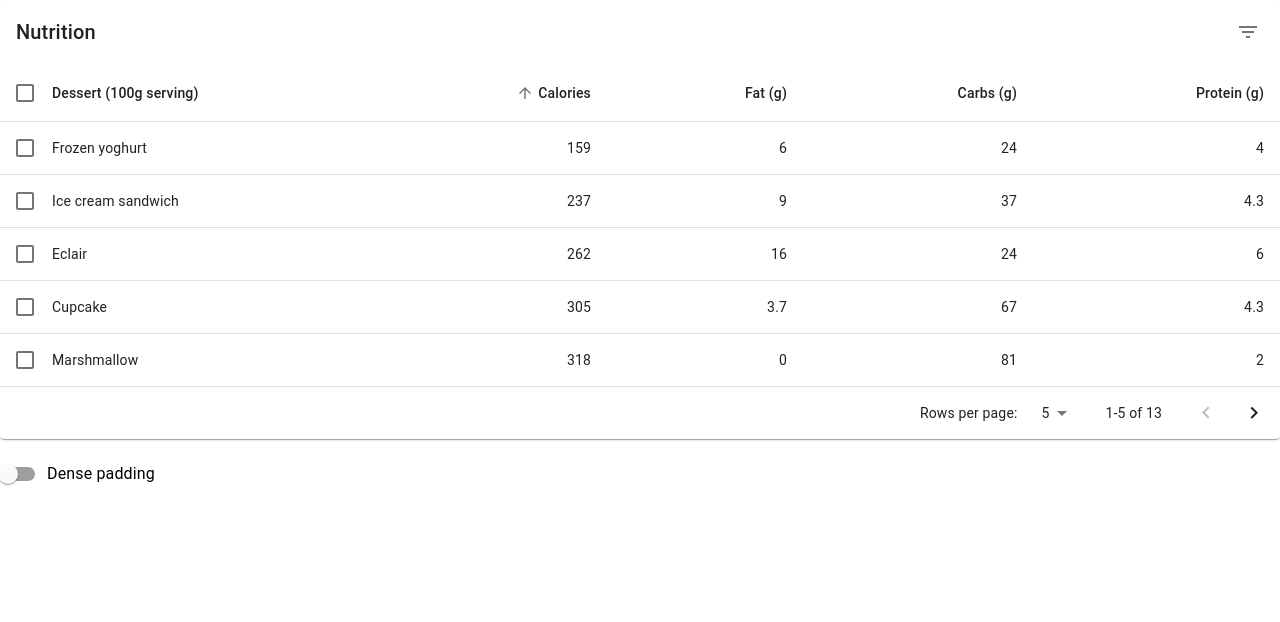
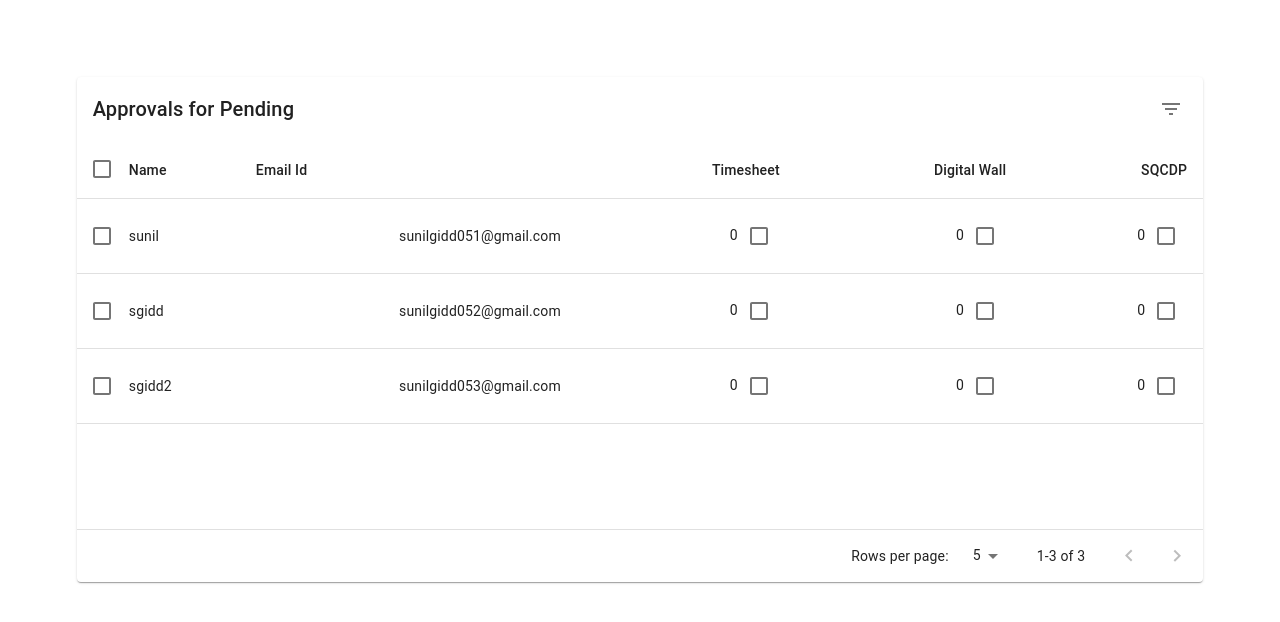
Before and after one commit to sgidd/http-starting-setup, a React (Create React App) app: page / in a window 1280 px wide. Shown: the top 622 px of the page. Built offline with nearby package versions, Linux system fonts and the light colour scheme.

Commit message:
sorting and selectable table fully functional

```diff
--- a/src/App.js
+++ b/src/App.js
@@ -1,7 +1,7 @@
 import React, { Component } from 'react';
 
 import Blog from './containers/Blog/Blog';
-import Table from './components/Table/Table';
+import Table from './containers/PendingApprovals/Table/Table';
 
 import { BrowserRouter} from 'react-router-dom';
 
@@ -9,7 +9,7 @@ class App extends Component {
   render() {
     return (
       <BrowserRouter>
-        <div className="App">
+        <div className="App" style={{margin: '6%'}}>
           {/* <Blog /> */}
           <Table />
         </div>
--- a/src/containers/PendingApprovals/EnhancedTable/EnhancedTable.js
+++ b/src/containers/PendingApprovals/EnhancedTable/EnhancedTable.js
@@ -75,6 +75,7 @@ const useStyles = makeStyles(theme => ({
     const [page, setPage] = React.useState(0);
     const [dense, setDense] = React.useState(false);
     const [rowsPerPage, setRowsPerPage] = React.useState(5);
+    const [rows, setRows] = React.useState(props.rows)
 
 
     const handleRequestSort = (event, property) => {
@@ -84,36 +85,206 @@ const useStyles = makeStyles(theme => ({
     };
 
     const handleSelectAllClick = event => {
+      console.log(event.target.checked);
+
+      // const allRows = this.state.rows;
+      //   console.log(allRows);
+      //   allRows.map(row => {
+      //       row.timesheet = row.timesheet === 0 ? 1 : 0 ;
+      //       row.digitalWall = row.digitalWall === 0 ? 1 : 0 ;
+      //       row.sqcdp = row.sqcdp === 0 ? 1 : 0 ;
+      //   })
+
+
+      // props.handleSelectAllClick();
+
       if (event.target.checked) {
-        const newSelecteds = props.rows.map(n => n.name);
-        setSelected(newSelecteds);
-        console.log(selected)
+         const allRows = rows;
+        // allRows.map(row => {
+        //   row.timesheet = row.timesheet === 0 ? 1 : 0 ;
+        //   row.digitalWall = row.digitalWall === 0 ? 1 : 0 ;
+        //   row.sqcdp = row.sqcdp === 0 ? 1 : 0 ;
+        // });
+        allRows.map(row => {
+          row.timesheet =  1;
+          row.digitalWall =  1;
+          row.sqcdp =  1;
+        });
+        setSelected(allRows);
+        props.handleSelectAllClick(allRows);
+        console.log(selected);
         return;
+      }else {
+        const allRows = rows;
+        // allRows.map(row => {
+        //   row.timesheet = row.timesheet === 0 ? 1 : 0 ;
+        //   row.digitalWall = row.digitalWall === 0 ? 1 : 0 ;
+        //   row.sqcdp = row.sqcdp === 0 ? 1 : 0 ;
+        // });
+        allRows.map(row => {
+          row.timesheet = 0;
+          row.digitalWall = 0 ;
+          row.sqcdp = 0 ;
+        });
+        // setSelected(allRows);
+        setSelected([]);
+        props.handleSelectAllClick(allRows);
+        console.log(selected);
+
       }
-      setSelected([]);
+      // setSelected([]);
 
       console.log(selected)
     };
 
-    const handleClick = (event, name) => {
-      const selectedIndex = selected.indexOf(name);
+    const handleClick = (event, email) => {
+      console.log(rows)
+      console.log(selected)
+      const selectedIndex = selected.indexOf(email);
+      console.log(selectedIndex)
       let newSelected = [];
 
+      // if (selectedIndex === -1) {
+      //   newSelected = newSelected.concat(selected, email);
+      // } else if (selectedIndex === 0) {
+      //   newSelected = newSelected.concat(selected.slice(1));
+      // } else if (selectedIndex === selected.length - 1) {
+      //   newSelected = newSelected.concat(selected.slice(0, -1));
+      // } else if (selectedIndex > 0) {
+      //   newSelected = newSelected.concat(
+      //     selected.slice(0, selectedIndex),
+      //     selected.slice(selectedIndex + 1),
+      //   );
+      // }
+
+      // const allRows = rows ;
+      // allRows.map (row => {
+      //   if(row.email === email){
+      //     row.timesheet = row.timesheet === 0 ? 1 : 0 ;
+      //     row.digitalWall = row.digitalWall === 0 ? 1 : 0 ;
+      //     row.sqcdp = row.sqcdp === 0 ? 1 : 0 ;
+      //   }else{
+      //     row.timesheet = row.timesheet ;
+      //     row.digitalWall = row.digitalWall  ;
+      //     row.sqcdp = row.sqcdp ;
+      //   }
+
+      // })
+
+      // setSelected(allRows);
+      // props.handleClick(allRows);
+      // console.log(selected);
+      const allRows = rows ;
+      let indexOfRow= null;
+      allRows.map((row, i) => {
+        if(row.email === email){
+          indexOfRow = i;
+        }
+      })
       if (selectedIndex === -1) {
-        newSelected = newSelected.concat(selected, name);
-      } else if (selectedIndex === 0) {
-        newSelected = newSelected.concat(selected.slice(1));
-      } else if (selectedIndex === selected.length - 1) {
-        newSelected = newSelected.concat(selected.slice(0, -1));
-      } else if (selectedIndex > 0) {
-        newSelected = newSelected.concat(
-          selected.slice(0, selectedIndex),
-          selected.slice(selectedIndex + 1),
-        );
+        console.log(indexOfRow)
+      }
+      let selectedRow = allRows[indexOfRow] ;
+      console.log(selectedRow)
+      // allRows[indexOfRow].timesheet =  allRows[indexOfRow].timesheet === 1 ?  0 : 0;
+      // allRows[indexOfRow].digitalWall =  allRows[indexOfRow].digitalWall === 1 ?  0 : 0;
+      // allRows[indexOfRow].sqcdp =  allRows[indexOfRow].sqcdp === 1 ? 0 : 0;
+      if(selectedRow.timesheet || selectedRow.digitalWall || selectedRow.sqcdp){
+        selectedRow.timesheet = 0;
+        selectedRow.digitalWall = 0;
+        selectedRow.sqcdp = 0;
+      }else {
+        selectedRow.timesheet = selectedRow.timesheet === 0 ? 1 : 0;
+        selectedRow.digitalWall = selectedRow.digitalWall === 0 ? 1 : 0;
+        selectedRow.sqcdp = selectedRow.sqcdp === 0 ? 1 : 0;
       }
 
-      setSelected(newSelected);
+      console.log(selectedRow);
+      allRows[indexOfRow] = selectedRow;
+      console.log(allRows);
+      let setSelectedRows = [] ;
+      allRows.map(row => {
+        if(row.timesheet || row.digitalWall || row.sqcdp) { setSelectedRows.push (row)}
+
+      });
+      setSelected(setSelectedRows);
+      console.log(selected)
+      props.handleClick(allRows);
+      console.log(selected)
+
     };
+
+
+    // const handleToolClick = (event, email , name, tool) =>  {
+    //   // props.rows.map (row => {
+    //   //   if(row.name === name){
+    //   //     row.timesheet = 1 ;
+    //   //   }
+    //   // });
+
+    //   // console.log(props.rows);
+    //   // setRows(props.rows);
+    //   // console.log(rows);
+    //   let newSelected = selected;
+    //   console.log(selected)
+    //  let  isObjFound = false;
+
+    //  let objectId = null;
+
+    // //  isObjFound = selected.map( obj => obj.email === email);
+    // let i=0;
+    // for(i; i<selected.length ; i++){
+    //     if(selected[i].email === email ) {
+    //        objectId = i ;
+    //        console.log(i);
+    //       //  newSelected[i].Tools.push(tool)
+    //        isObjFound = true;
+    //       }
+    // }
+    // let newObj= {
+    //   'email' : null,
+    //   'name' : null,
+    //   'Tools': []
+    // }
+    //  console.log(isObjFound)
+    //  if(!isObjFound){
+    //   // newSelected = newSelected.concat(selected, {
+    //   //   'email' : email,
+    //   //   'Tools' : {tool}
+    //   // });
+    //   newObj.name = name;
+    //   newObj.email = email;
+    //   newObj.Tools.push(tool);
+    //   newSelected.push(newObj);
+    //  }else{
+    //   newSelected[objectId].Tools.push(tool)
+
+    //  }
+    //  console.log(newSelected);
+    //  console.log(selected);
+    //  setSelected(newSelected);
+    //  console.log(selected);
+    //  props.handleRows(newSelected)
+    // }
+
+    const handleToolClick = (event, email , name, tool) =>  {
+      console.log(rows);
+      const rowIndex = rows.findIndex(row => row.email === email);
+      console.log(rowIndex);
+      console.log(tool)
+      console.log(rows[rowIndex][tool]);
+       rows[rowIndex][tool] =  rows[rowIndex][tool] === 0 ? 1 : 0;
+       console.log(rows);
+
+       let setSelectedRows = [] ;
+       rows.map(row => {
+         if(row.timesheet || row.digitalWall || row.sqcdp) { setSelectedRows.push (row)}
+
+       });
+       console.log(setSelectedRows)
+       setSelected(setSelectedRows);
+       props.handleToolClick(rows);
+    }
 
     const handleChangePage = (event, newPage) => {
       setPage(newPage);
@@ -133,18 +304,20 @@ const useStyles = makeStyles(theme => ({
         console.log(selectedRows)
 
         props.deleteRowsHandler(selectedRows);
-        console.log(props.rows);
+        console.log(rows);
         setSelected([]);
     }
 
-    const isSelected = name => selected.indexOf(name) !== -1;
+    const isSelected = email => selected.indexOf(email) !== -1;
+    const checkToolSelected = (email) => selected.indexOf(email) !== -1 &&
+    (selected[selected.indexOf(email)].Tools).indecOf("timesheet");
 
-    const emptyRows = rowsPerPage - Math.min(rowsPerPage, props.rows.length - page * rowsPerPage);
+    const emptyRows = rowsPerPage - Math.min(rowsPerPage, rows.length - page * rowsPerPage);
 
     return (
       <div className={classes.root}>
         <Paper className={classes.paper}>
-          <EnhancedTableToolbar numSelected={selected.length} selectedRows = {selected} rows={props.rows}
+          <EnhancedTableToolbar numSelected={selected.length} selectedRows = {selected} rows={rows}
           deleteHandle={deleteRowsHandler}/>
           <TableContainer>
             <Table
@@ -160,27 +333,34 @@ const useStyles = makeStyles(theme => ({
                 orderBy={orderBy}
                 onSelectAllClick={handleSelectAllClick}
                 onRequestSort={handleRequestSort}
-                rowCount={props.rows.length}
+                rowCount={rows.length}
               />
               <TableBody>
-                {stableSort(props.rows, getSorting(order, orderBy))
+                {stableSort(rows, getSorting(order, orderBy))
                   .slice(page * rowsPerPage, page * rowsPerPage + rowsPerPage)
                   .map((row, index) => {
-                    const isItemSelected = isSelected(row.name);
+                    // const isItemSelected = isSelected(row.email);
+                    const isItemSelected = row.email && (row.timesheet || row.digitalWall || row.sqcdp);
+                    console.log(isItemSelected)
+                    const isTimesheetSelected = row.timesheet;
+                    const isDigitalWallSelected = row.digitalWall;
+                    const issqcdpSelected = row.sqcdp;
+                    console.log(row)
                     const labelId = `enhanced-table-checkbox-${index}`;
 
                     return (
                       <TableRow
                         hover
-                        onClick={event => handleClick(event, row.name)}
+
                         role="checkbox"
                         aria-checked={isItemSelected}
                         tabIndex={-1}
                         key={row.name}
                         selected={isItemSelected}
                       >
-                        <TableCell padding="checkbox">
+                        <TableCell padding="checkbox" onClick={event => handleClick(event, row.email)}>
                           <Checkbox
+
                             checked={isItemSelected}
                             inputProps={{ 'aria-labelledby': labelId }}
                           />
@@ -188,10 +368,34 @@ const useStyles = makeStyles(theme => ({
                         <TableCell component="th" id={labelId} scope="row" padding="none">
                           {row.name}
                         </TableCell>
-                        <TableCell align="right">{row.calories}</TableCell>
-                        <TableCell align="right">{row.fat}</TableCell>
-                        <TableCell align="right">{row.carbs}</TableCell>
-                        <TableCell align="right">{row.protein}</TableCell>
+                        <TableCell align="right">{row.email}</TableCell>
+                        <TableCell align="right" onClick={event => handleToolClick(event, row.email , row.name, 'timesheet')}>
+                          {row.timesheet}
+                        <Checkbox
+                            checked={isTimesheetSelected}
+                            inputProps={{ 'aria-labelledby': labelId }}
+                          />
+                        </TableCell>
+
+                        <TableCell
+                         align="right"
+                         onClick={event => handleToolClick(event, row.email , row.name, 'digitalWall')}>
+                           {row.digitalWall}
+                        <Checkbox
+                            checked={isDigitalWallSelected}
+                            inputProps={{ 'aria-labelledby': labelId }}
+                          />
+                          </TableCell>
+
+                        <TableCell
+                          align="right"
+                          onClick={event => handleToolClick(event, row.email , row.name, 'sqcdp')}>
+                            {row.sqcdp}
+                        <Checkbox
+                            checked={issqcdpSelected}
+                            inputProps={{ 'aria-labelledby': labelId }}
+                          />
+                        </TableCell>
                       </TableRow>
                     );
                   })}
@@ -206,7 +410,7 @@ const useStyles = makeStyles(theme => ({
           <TablePagination
             rowsPerPageOptions={[5, 10, 25]}
             component="div"
-            count={props.rows.length}
+            count={rows.length}
             rowsPerPage={rowsPerPage}
             page={page}
             onChangePage={handleChangePage}
--- a/src/containers/PendingApprovals/EnhancedTableHead/EnhancedTableHead.js
+++ b/src/containers/PendingApprovals/EnhancedTableHead/EnhancedTableHead.js
@@ -8,15 +8,17 @@ import TableSortLabel from '@material-ui/core/TableSortLabel';
 import PropTypes from 'prop-types';
 
 const headCells = [
-    { id: 'name', numeric: false, disablePadding: true, label: 'Dessert (100g serving)' },
-    { id: 'calories', numeric: true, disablePadding: false, label: 'Calories' },
-    { id: 'fat', numeric: true, disablePadding: false, label: 'Fat (g)' },
-    { id: 'carbs', numeric: true, disablePadding: false, label: 'Carbs (g)' },
-    { id: 'protein', numeric: true, disablePadding: false, label: 'Protein (g)' },
+    { id: 'name', numeric: false, disablePadding: true, label: 'Name' },
+    { id: 'email', numeric: false, disablePadding: false, label: 'Email Id' },
+    { id: 'timesheet', numeric: true, disablePadding: false, label: 'Timesheet' },
+    { id: 'digitalWall', numeric: true, disablePadding: false, label: 'Digital Wall' },
+    { id: 'sqcdp', numeric: true, disablePadding: false, label: 'SQCDP' },
   ];
 
 function EnhancedTableHead(props) {
     const { classes, onSelectAllClick, order, orderBy, numSelected, rowCount, onRequestSort } = props;
+    console.log(numSelected)
+    console.log(rowCount)
     const createSortHandler = property => event => {
       onRequestSort(event, property);
     };
--- a/src/containers/PendingApprovals/EnhancedTableToolbar/EnhancedTableToolbar.js
+++ b/src/containers/PendingApprovals/EnhancedTableToolbar/EnhancedTableToolbar.js
@@ -64,7 +64,7 @@ const useToolbarStyles = makeStyles(theme => ({
           </Typography>
         ) : (
           <Typography className={classes.title} variant="h6" id="tableTitle">
-            Nutrition
+            Approvals for Pending
           </Typography>
         )}
 
--- a/src/containers/PendingApprovals/Table/Table.js
+++ b/src/containers/PendingApprovals/Table/Table.js
@@ -3,24 +3,15 @@ import EnhancedTable from '../EnhancedTable/EnhancedTable';
 
 
 
-function createData(name, calories, fat, carbs, protein) {
-    return { name, calories, fat, carbs, protein };
+function createData(name, email, timesheet, digitalWall, sqcdp) {
+    return { name, email, timesheet, digitalWall, sqcdp };
   }
 
   const rows = [
-    createData('Cupcake', 305, 3.7, 67, 4.3),
-    createData('Donut', 452, 25.0, 51, 4.9),
-    createData('Eclair', 262, 16.0, 24, 6.0),
-    createData('Frozen yoghurt', 159, 6.0, 24, 4.0),
-    createData('Gingerbread', 356, 16.0, 49, 3.9),
-    createData('Honeycomb', 408, 3.2, 87, 6.5),
-    createData('Ice cream sandwich', 237, 9.0, 37, 4.3),
-    createData('Jelly Bean', 375, 0.0, 94, 0.0),
-    createData('KitKat', 518, 26.0, 65, 7.0),
-    createData('Lollipop', 392, 0.2, 98, 0.0),
-    createData('Marshmallow', 318, 0, 81, 2.0),
-    createData('Nougat', 360, 19.0, 9, 37.0),
-    createData('Oreo', 437, 18.0, 63, 4.0),
+    createData('sunil', 'sunilgidd051@gmail.com',0,0,0),
+    createData('sgidd',  'sunilgidd052@gmail.com',0,0,0),
+    createData('sgidd2',  'sunilgidd053@gmail.com',0,0,0),
+
   ];
 
 
@@ -42,7 +33,7 @@ class Table extends Component {
 
                   console.log(r)
                 //  console.log(row)
-                 if(r === row.name){
+                 if(r.email === row.email){
                     rows.splice(i,1)
                      console.log(this.state.rows)
                  }
@@ -56,16 +47,89 @@ class Table extends Component {
 
     shouldComponentUpdate(nextProps, nextState){
         // return nextState.rows.length !== this.state.rows.length;
+        console.log(nextState.rows)
         return true;
     }
 
     componentDidUpdate(){
-        console.log('table didupdate')
+        console.log('table did update')
+    }
+
+    handleRows = (newRows) => {
+        console.log(newRows);
+        let stateRows = this.state.rows;
+        console.log(stateRows);
+
+        const rows = newRows.map(row => ({
+            name : row.name,
+            email: row.email,
+            timesheet : row.Tools.indexOf('timesheet') !== -1 ? 1:0,
+            digitalWall: row.Tools.indexOf('digitalWall') !== -1 ? 1:0,
+            sqcdp: row.Tools.indexOf('sqcdp') !== -1 ? 1 : 0
+
+        }))
+
+
+        console.log(rows);
+
+        rows.map((row ,i) => {
+            stateRows.map( (stateRow ,i) => {
+                if( stateRow.email === row.email) {
+                    console.log(stateRows[i].name)
+                    console.log(row.name)
+                    row.name = stateRows[i].name
+                    stateRows[i] = row;
+
+                }
+
+
+            })
+
+        })
+
+        // for(let i=0; i<rows.length;i++){
+        //     for(let j=0; j<stateRows.length ; j++){
+        //         if(rows[i].email === stateRows[j].email){
+        //             rows[i].name = stateRows[i].name;
+        //             stateRows[i] = rows[i];
+        //         }
+        //     }
+        // }
+
+
+        console.log(stateRows)
+
+        this.setState({rows :stateRows });
+    }
+
+    handleSelectAllClick = (allRows) => {
+        // const allRows = this.state.rows;
+        // console.log(allRows);
+        // allRows.map(row => {
+        //     row.timesheet = row.timesheet === 0 ? 1 : 0 ;
+        //     row.digitalWall = row.digitalWall === 0 ? 1 : 0 ;
+        //     row.sqcdp = row.sqcdp === 0 ? 1 : 0 ;
+        // })
+
+        // console.log(allRows);
+
+        this.setState({rows: allRows});
+    }
+
+    handleRowClick = (selectedRows) => {
+        this.setState({rows: selectedRows})
+    }
+
+    handleToolClick = (rows) => {
+        this.setState({rows})
     }
 
     render() {
         return (
-            <EnhancedTable rows = {this.state.rows} deleteRowsHandler={this.deleteRowsHandler}/>
+            <EnhancedTable rows = {this.state.rows} deleteRowsHandler={this.deleteRowsHandler}
+            handleToolClick = {this.handleToolClick}
+            handleSelectAllClick = {this.handleSelectAllClick}
+            handleClick = {this.handleRowClick}/>
         );
     }
 }
```
